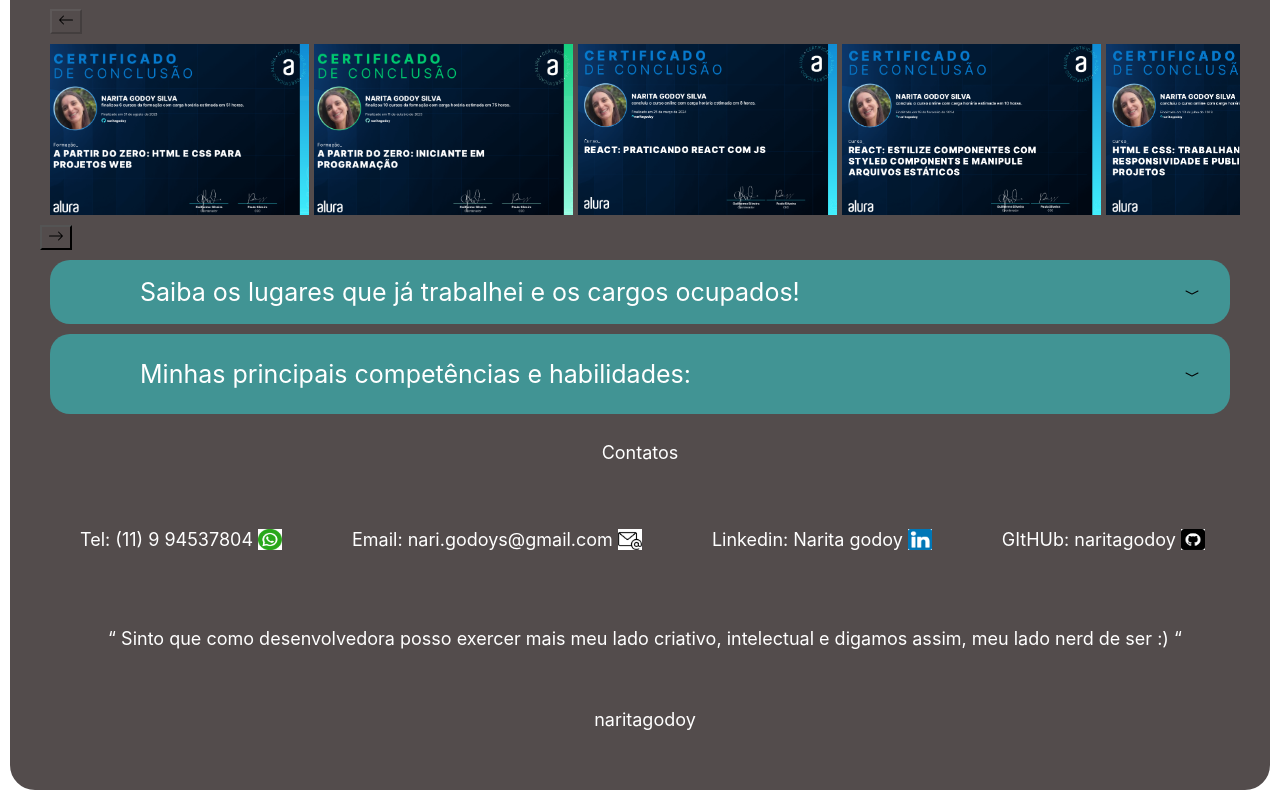
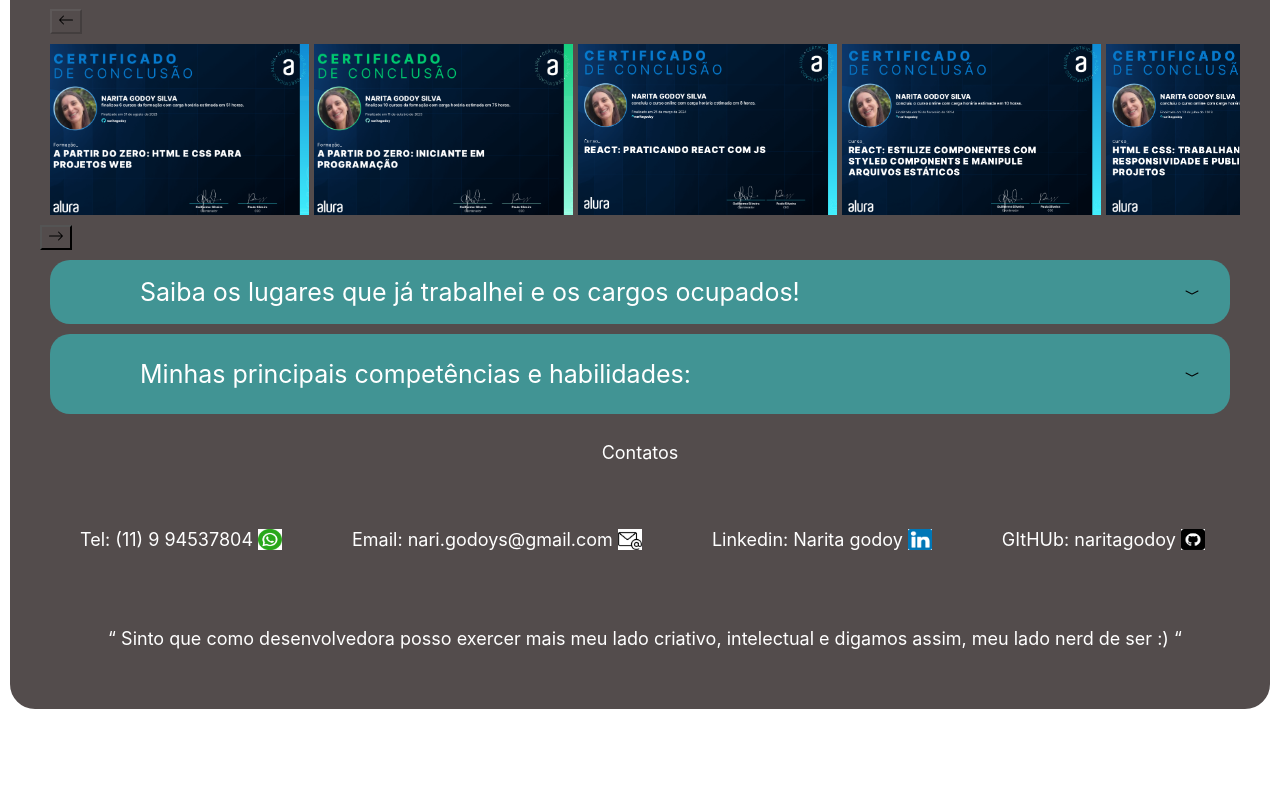
Before and after one commit to naritagodoy/Portif-lio-apresenta-o---Quem-eu-sou.-, a React (Create React App) app: page / in a window 1280 px wide. Shown: the part 525-1325 px from the top of the page. After the commit the page ends 1244 px from the top, so only its background shows below. Built offline with nearby package versions, Linux system fonts and the light colour scheme.

Commit message:
Footer change
Alteração no último parágrafo do footer.

```diff
--- a/src/Componentes/Footer/index.tsx
+++ b/src/Componentes/Footer/index.tsx
@@ -59,8 +59,9 @@
           <Contatos>
             <p>
               <StyleLinks href="https://www.linkedin.com/in/narita-godoy/">
-              Linkedin: Narita godoy
-                </StyleLinks></p>
+                Linkedin: Narita godoy
+              </StyleLinks>
+            </p>
             <DisplayImages
               src="Images/iconelinkedin.png"
               alt="icone linkedin"
@@ -69,8 +70,9 @@
           <Contatos>
             <p>
               <StyleLinks href="https://github.com/naritagodoy">
-              GItHUb: naritagodoy
-                </StyleLinks></p>
+                GItHUb: naritagodoy
+              </StyleLinks>
+            </p>
             <DisplayImages src="Images/iconegithub.png" alt="icone github" />
           </Contatos>
         </ContainerStyle>
@@ -79,7 +81,6 @@
         “ Sinto que como desenvolvedora posso exercer mais meu lado criativo,
         intelectual e digamos assim, meu lado nerd de ser :) “
       </Contatos>
-      <Contatos>naritagodoy</Contatos>
     </div>
   );
 };
```
